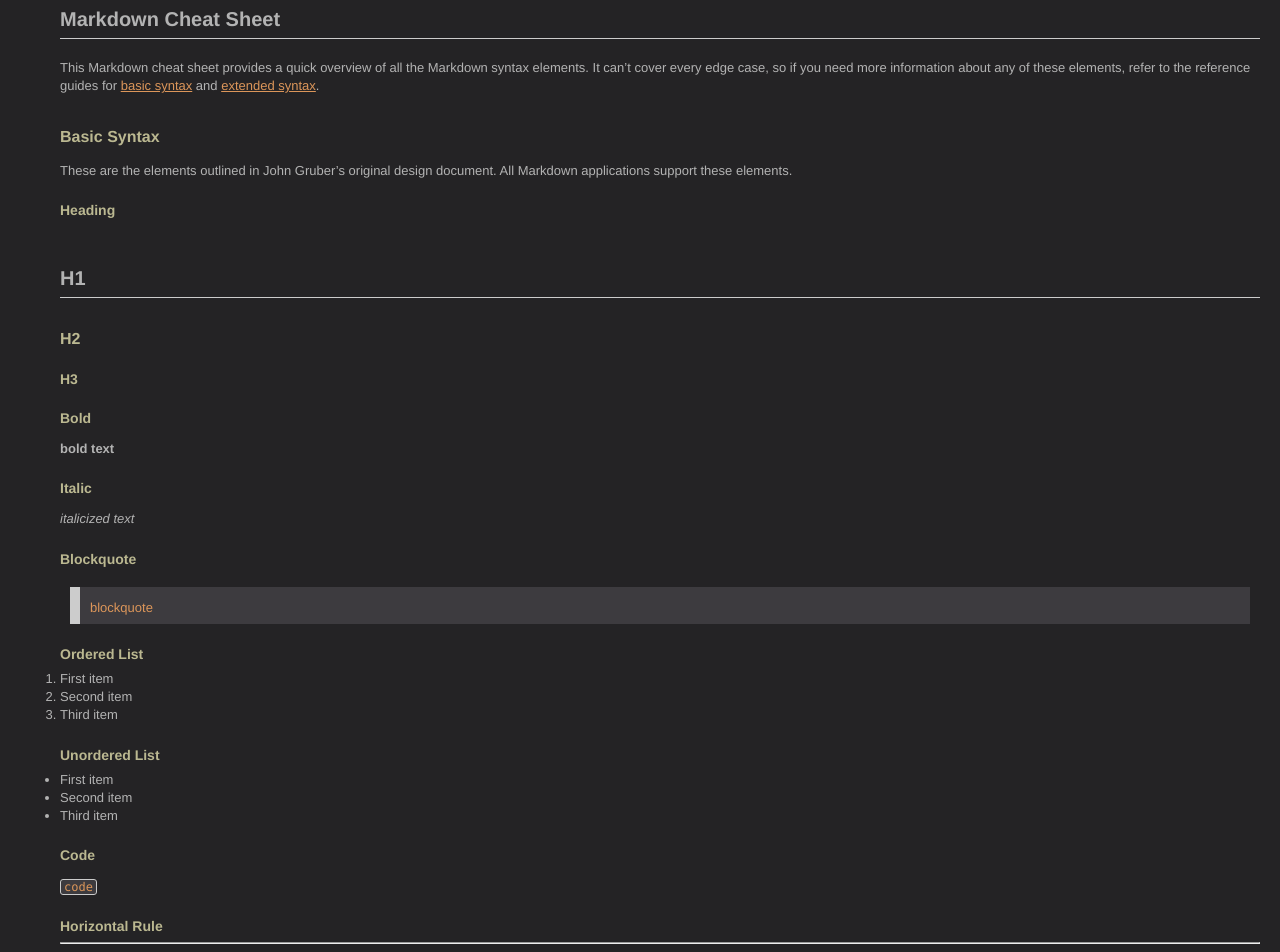
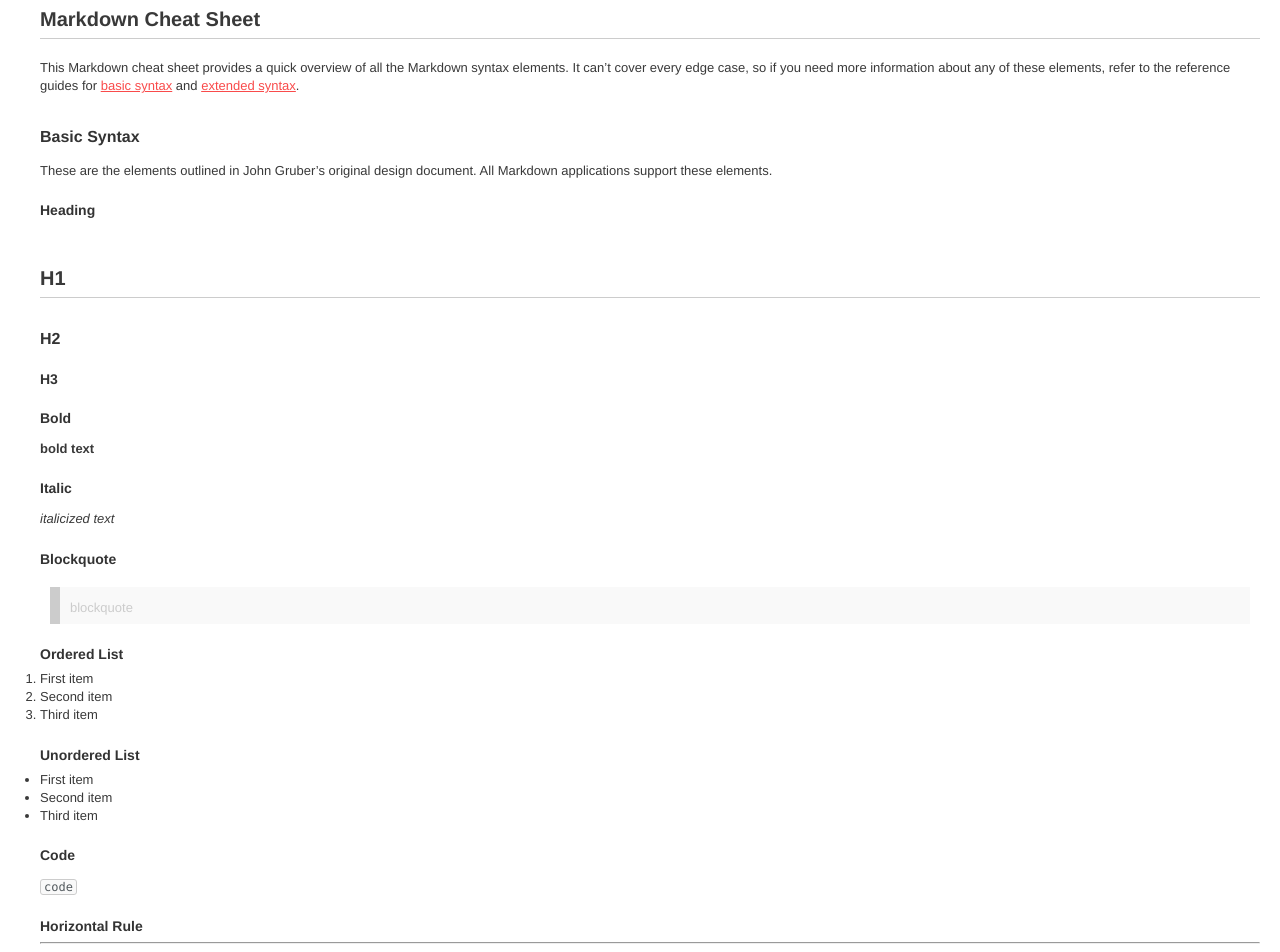
Before and after one commit to christophedc0/blog.iety.xyz, a Jekyll site: the page built from markdown.md, in a window 1280 px wide. Shown: the top 952 px of the page. Built offline with Jekyll 4.4.1, drawn with Linux system fonts in a browser that asks for light colours; our own code applies the rules of GitHub Pages for plain Markdown files; comment, search, counter and statistics services are not loaded.

Commit message:
Update style.css

```diff
--- a/assets/css/style.css
+++ b/assets/css/style.css
@@ -10,11 +10,10 @@ body {
   display: block;
   font: 13px helvetica,arial,freesans,clean,sans-serif;
   line-height: 1.4em;
-/*  background-color: #fff; */
-  background: #242325;
-  color: #B3B3B3;
+  background-color: #fff;
+  color: #393939;
   margin: 0px;
-  margin-left: 60px;
+  margin-left: 40px;
   margin-right: 20px;
   padding: 0px;
   height: 100%;
@@ -37,7 +36,7 @@ h1:first-child {
 
 h2 {
   font-size: 16px;
-  color: #BBB891;
+  color: #333;
   margin: 2em auto 1em;
 }
 
@@ -47,12 +46,12 @@ h2 {
   }
 
 h2 span.step {
-  color: #BBB891;
+  color: #666;
 }
 
 h3 {
   font-size: 14px;
-  color: #BBB891;
+  color: #333;
   margin: 1.5em 0 .5em;
 }
 
@@ -62,12 +61,11 @@ h5 {
 
 h6 {
   font-size: 13px;
-  color: #BBB891;
+  color: #666;
 }
 
 a {
-/*  color: #F94B4B; */
-  color: #DC965A;
+  color: #F94B4B;
   text-decoration: none;
 }
 
@@ -76,15 +74,11 @@ a:visited,
 a:hover,
 a:active {
   text-decoration:underline;
-/*  color: #F94B4B; */
-  color: #DC965A;
+  color: #F94B4B;
 }
 
 blockquote {
-/*  background: #f9f9f9; */
-  background: #3D3B3F;
-  color: #DC965A;
-  text-decoration: bold;
+  background: #f9f9f9;
   border-left: 10px solid #ccc;
   margin: 1.5em 10px;
   padding: 0.5em 10px;
@@ -93,10 +87,7 @@ blockquote {
 
 blockquote p {
     display: inline;
-/*    color: #ccc; */
-    color: #DC965A;
-    background: #3D3B3F;
-    text-decoration: bold;
+    color: #ccc;
     content: open-quote;
     /* font-size: 4em; */
     /* line-height: 0.1em; */
@@ -540,7 +531,7 @@ div.sidebar-module ul ul li span {
 .content ul code,
 p code {
   font: 12px Monaco,"Courier New","DejaVu Sans Mono","Bitstream Vera Sans Mono",monospace;
-  color: #DC965A;
+  color: #52595d;
   -webkit-border-radius: 3px;
   -moz-border-radius: 3px;
   border-radius: 3px;
@@ -548,7 +539,7 @@ p code {
   -webkit-background-clip: padding-box;
   background-clip: padding-box;
   border: 1px solid #ccc;
-  background-color: #3D3B3F;
+  background-color: #f9f9f9;
   padding: 0px 3px;
   display: inline-block;
 }
@@ -584,8 +575,8 @@ pre {
   -moz-background-clip: padding;
   -webkit-background-clip: padding-box;
   background-clip: padding-box;
-  background-color: #3D3B3F;
-  color: #DC965A;
+  background-color: #FAFAFB;
+  color: #393939;
   margin: 0px;
 }
 
@@ -636,7 +627,7 @@ pre.highlight {
 }
 
 pre.terminal {
-  background-color: #3D3B3F;
+  background-color: #444;
   color: #fff;
   -webkit-border-radius: 3px;
   -moz-border-radius: 3px;
```
